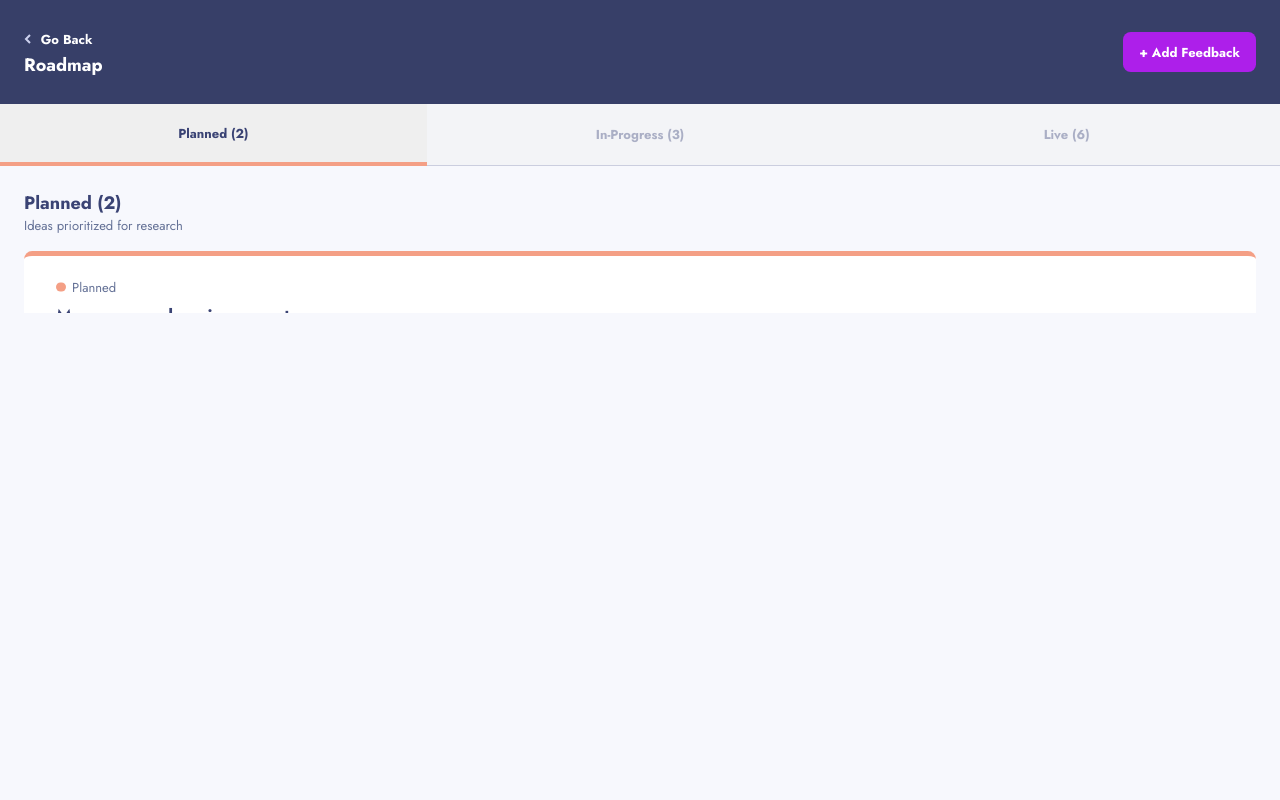
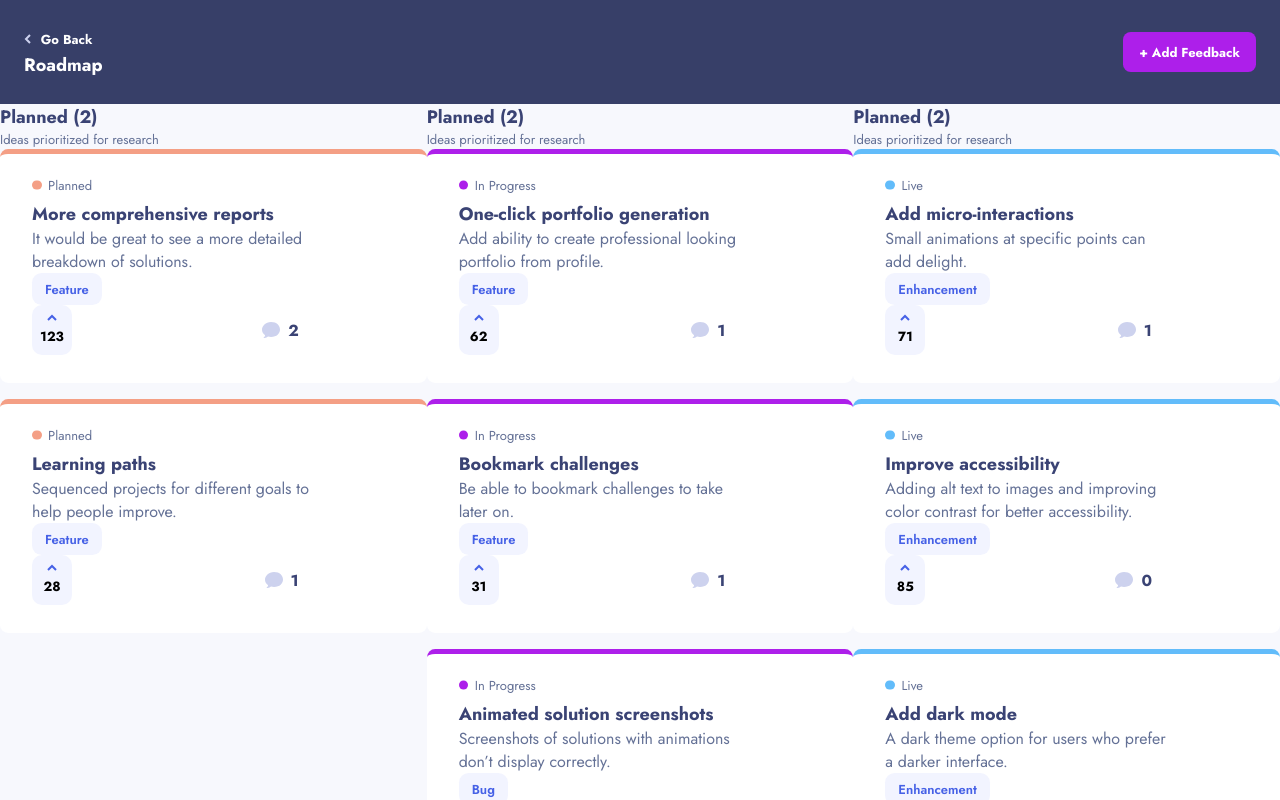
Before and after one commit to ReversalGM/product-feedback-app, a React (Vite) app: page /roadmap in a window 1280 px wide. Built offline with nearby package versions, Linux system fonts and the light colour scheme.

Commit message:
roadmap style changes

```diff
--- a/src/components-pages/Roadmap/Roadmap.css
+++ b/src/components-pages/Roadmap/Roadmap.css
@@ -65,16 +65,18 @@
   display: flex;
   flex-direction: column;
 }
+
 .Roadmap__column {
   height: 0;
   flex-grow: 1;
   overflow: auto;
-  display: grid;
+  display: flex;
+  flex-direction: column;
   gap: 1rem;
 }
 
 .Roadmap__column__title__container {
-  margin-bottom: 1rem;
+  margin-bottom: 1.5rem;
 }
 
 .Roadmap__column__title {
@@ -88,3 +90,28 @@
   font-weight: 400;
   color: var(--secondary-grayish-blue);
 }
+
+@media (min-width: 768px) {
+  .Roadmap__main--tablet {
+    flex-grow: 1;
+    height: 0;
+    display: grid;
+    grid-template-columns: repeat(3, 1fr);
+    grid-template-rows: auto 1fr;
+  }
+
+  .Roadmap__column__title__container {
+    all: unset;
+    grid-row: 1/1;
+  }
+
+  .Roadmap__column {
+    all: unset;
+    /* height: 0;
+    flex-grow: 1; */
+    overflow: auto;
+    display: flex;
+    flex-direction: column;
+    gap: 1rem;
+  }
+}
--- a/src/components-pages/Roadmap/Roadmap.jsx
+++ b/src/components-pages/Roadmap/Roadmap.jsx
@@ -78,8 +78,9 @@ export function Roadmap() {
       {width >= TABLET_WIDTH ? (
         // tablet and desktop layout
         <main className="Roadmap__main--tablet">
-          <RoadmapTabs {...{ tabData, selectedTab, setSelectedTab }} />
-          <div className="Roadmap__container">
+          {tabData.map((curTab) => {
+            return (
+              <>
                 <div className="Roadmap__column__title__container">
                   <h2 className="Roadmap__column__title">{`${selectedTab.name}  (${selectedTab.data.length})`}</h2>
                   <h3 className="Roadmap__column__subtitle">
@@ -87,17 +88,19 @@ export function Roadmap() {
                   </h3>
                 </div>
                 <div className="Roadmap__column">
-              {selectedTab.data.map((elem) => {
+                  {curTab.data.map((elem) => {
                     return (
                       <FeedbackCard
-                    className={selectedTab.cardClass}
+                        className={curTab.cardClass}
                         key={elem.id}
                         {...elem}
                       />
                     )
                   })}
                 </div>
-          </div>
+              </>
+            )
+          })}
         </main>
       ) : (
         // mobile layout
--- a/src/components-pages/Roadmap/RoadmapTabs/RoadmapTabs.css
+++ b/src/components-pages/Roadmap/RoadmapTabs/RoadmapTabs.css
@@ -13,6 +13,7 @@
   font-size: 0.8125rem;
   font-weight: 700;
   color: var(--secondary-dark-blue);
+  background-color: var(--secondary-white);
   opacity: 0.4;
 }
 
```
Lines whose indentation alone changed are shown as unchanged.
